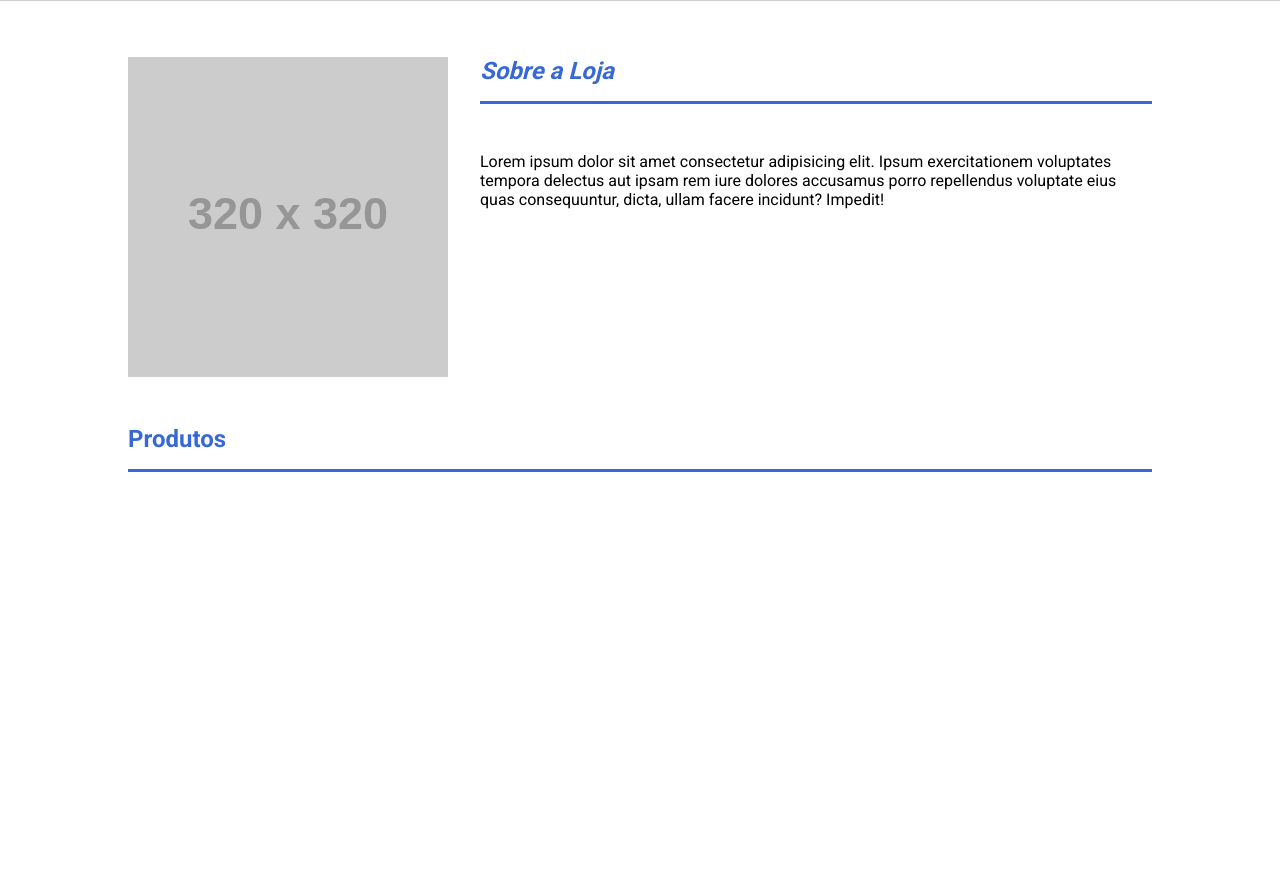
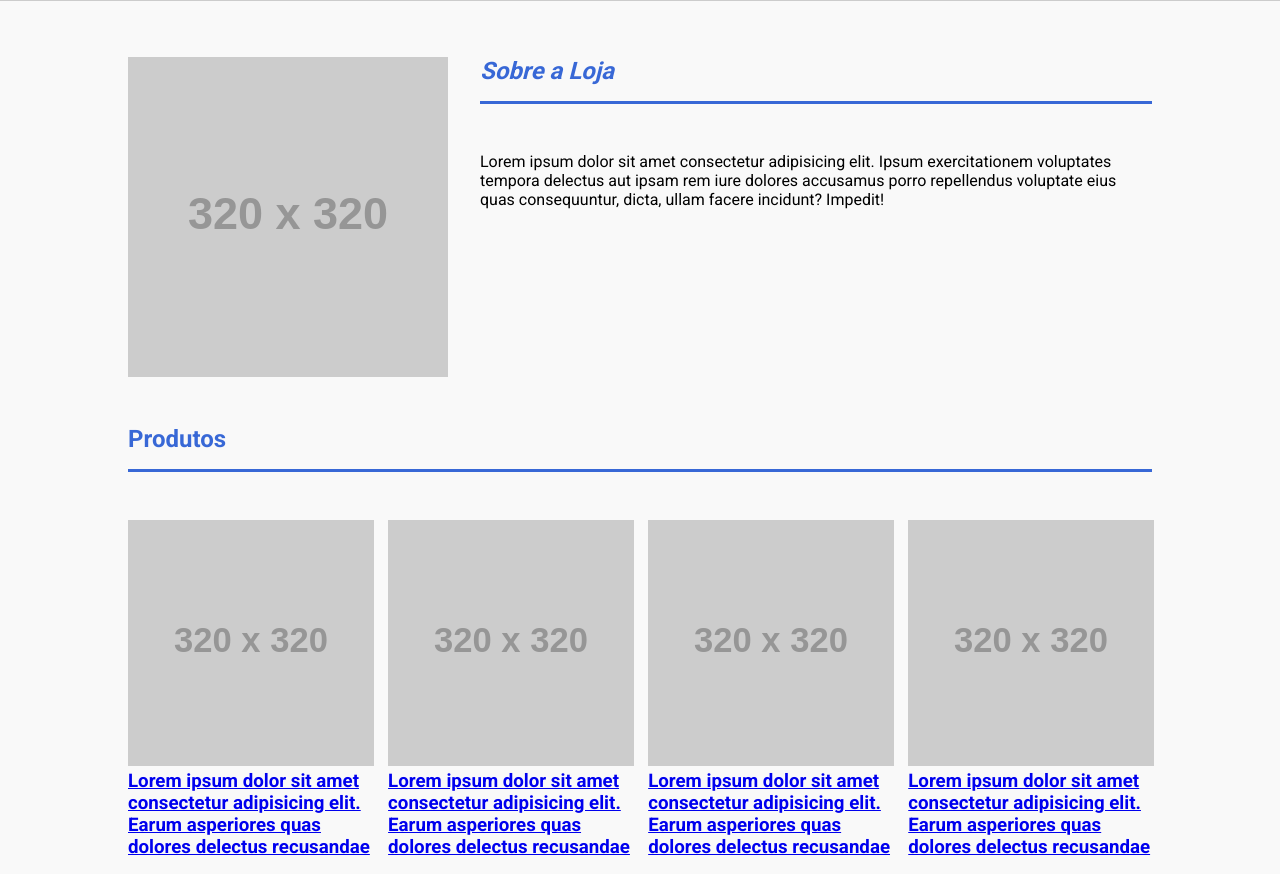
Before and after one commit to 0Ghaner/ex-css-responsivo, a plain HTML site: page index.html in a window 1280 px wide. Shown: the part 70-944 px from the top of the page. Before the commit the page ends 800 px from the top, so only its background shows below. Drawn offline with Linux system fonts and the light colour scheme; placeholder pictures from the web are drawn by us.

Commit message:
layout desktop quase terminado

```diff
--- a/index.html
+++ b/index.html
@@ -32,8 +32,35 @@
         <section>
             <div class="produtos">
                 <h2>Produtos</h2>
+                <div class="grid-produtos">
+                    <article class="produto">
+                        <a href="#">
+                            <img src="https://placehold.co/320x320"/>
+                            <h3>Lorem ipsum dolor sit amet consectetur adipisicing elit. Earum asperiores quas dolores delectus recusandae</h3>
+                        </a>
+                    </article>
+                    <article class="produto">
+                        <a href="#">
+                            <img src="https://placehold.co/320x320"/>
+                            <h3>Lorem ipsum dolor sit amet consectetur adipisicing elit. Earum asperiores quas dolores delectus recusandae</h3>
+                        </a>
+                    </article>
+                    <article class="produto">
+                        <a href="#">
+                            <img src="https://placehold.co/320x320"/>
+                            <h3>Lorem ipsum dolor sit amet consectetur adipisicing elit. Earum asperiores quas dolores delectus recusandae</h3>
+                        </a>
+                    </article>
+                    <article class="produto">
+                        <a href="#">
+                            <img src="https://placehold.co/320x320"/>
+                            <h3>Lorem ipsum dolor sit amet consectetur adipisicing elit. Earum asperiores quas dolores delectus recusandae</h3>
+                        </a>
+                    </article>
+                </div>
             </div>
+
         </section>
-    </div>
+        </div>
 </body>
 </html>
--- a/main.css
+++ b/main.css
@@ -3,6 +3,7 @@
     margin: 0;
     padding: 0;
     font-family: 'Roboto', sans-serif;
+    background-color: #f9f9f9;
 }
 
 .container {
@@ -65,8 +66,22 @@ ul li a {
 }
 
 .produtos {
+}
+
+.produtos h2{
     color: #3868d6;
     border-bottom: 3px solid #3868d6;
     margin-bottom: 2em;
     padding: 0 0 16px 0;
+    max-width: 1024px;
 }
+
+.grid-produtos {
+    display: grid;
+    grid-template-columns: repeat(4, 24%);
+    column-gap: 1.4%;
+}
+
+.produto img{
+    max-width: 100%;
+}
```
